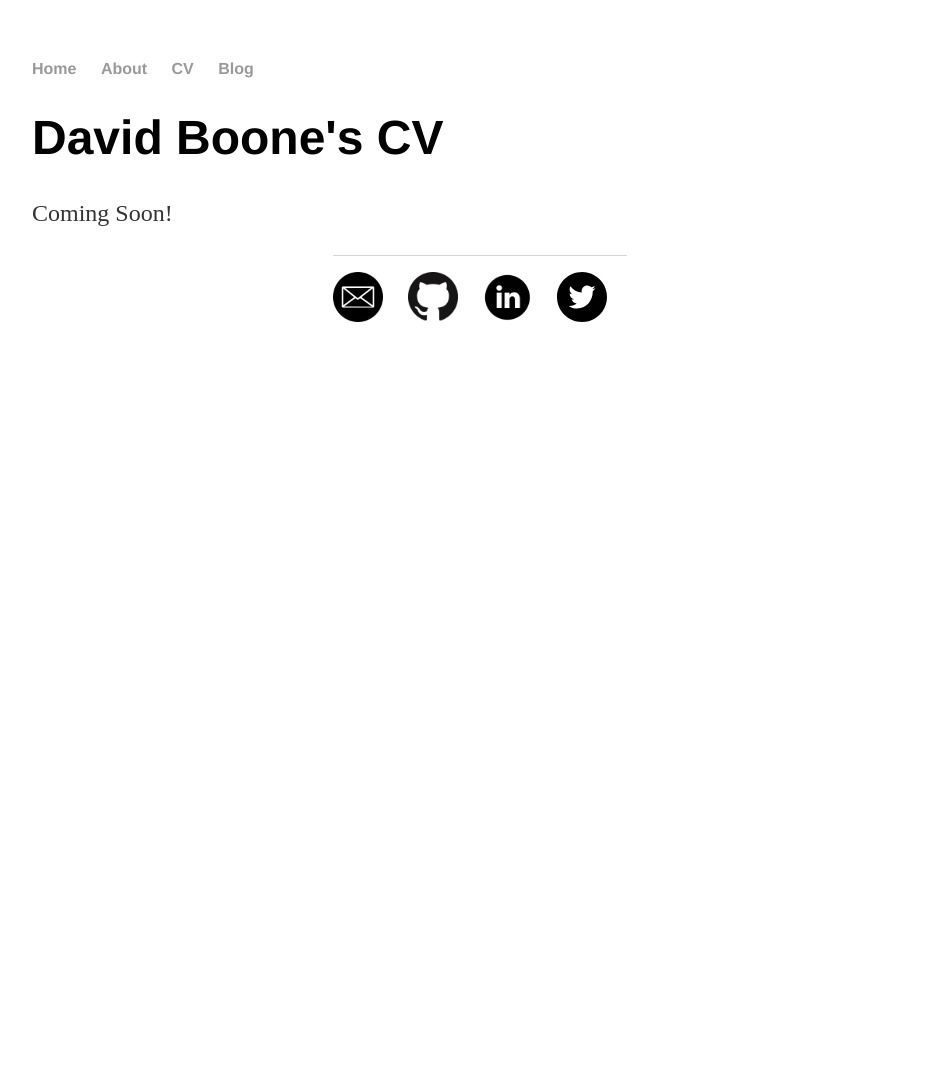
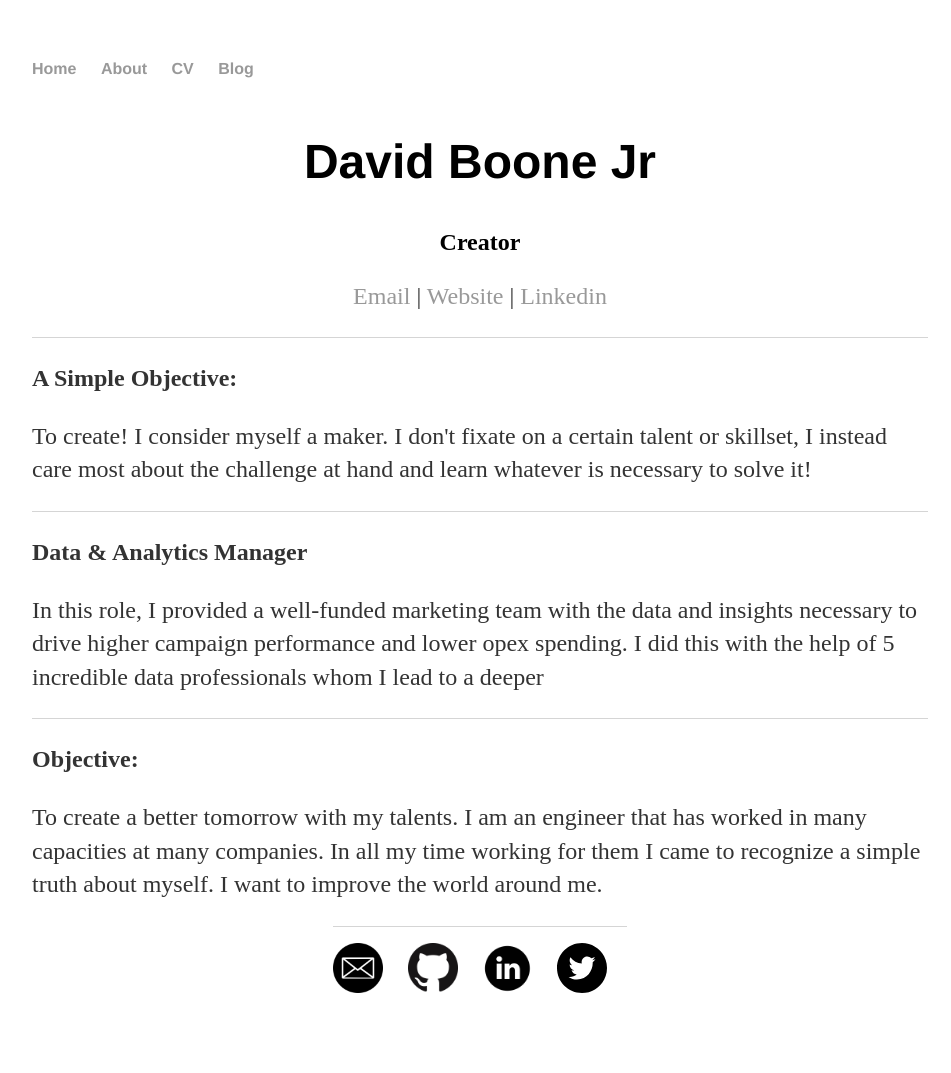
Before and after one commit to dboone31/dboone, a Jekyll site: the page built from cv/index.html, in a window 1280 px wide. Shown: the whole page, without its empty margins (160-1111 px from the left). Built offline with Jekyll 4.4.1, drawn with Linux system fonts in a browser that asks for light colours; before the commit the page ends 900 px from its top, so only the background shows below that.

Commit message:
updating cv section

```diff
--- a/_config.yml
+++ b/_config.yml
@@ -1,3 +1,3 @@
-name: David Boone, Software Engineer
+name: David Boone, Creator
 markdown: kramdown
 permalink: /blog/:year/:month/:day/:title
--- a/css/main.css
+++ b/css/main.css
@@ -50,8 +50,15 @@ ul.posts li {
 }
 
 .center {
-    display: block;
+    display: table;
+    text-align: center;
     margin-left: auto;
     margin-right: auto;
-    --width: 50%;
   }
+
+.cv-body-section {
+    border-top: 1px solid #d5d5d5;
+}
+.cv-sub-section-header {
+    font-weight: bold;
+}
--- a/cv/index.html
+++ b/cv/index.html
@@ -2,6 +2,23 @@
 layout: default
 title: David Boone's CV
 ---
+<section id="cv-header" class="center">
+    <h1>David Boone Jr</h1>
+    <h2>Creator</h2>
+    <p><a href="mailto:boone.david2@gmail.com">Email</a> | <a href="www.davidboonejr.com">Website</a> | <a href="www.linkedin.com/dboone31">Linkedin</a></p>
+</section>
 
-<h1>{{ page.title }}</h1>
-<p>Coming Soon!</p>
+<section class="cv-body-section">
+    <p class="cv-sub-section-header">A Simple Objective:</p>
+    <p class="cv-sub-section-text">To create! I consider myself a maker. I don't fixate on a certain talent or skillset, I instead care most about the challenge at hand and learn whatever is necessary to solve it!</p>
+</section>
+
+<section class="cv-body-section">
+    <p class="cv-sub-section-header">Data & Analytics Manager</p>
+    <p class="cv-sub-section-text">In this role, I provided a well-funded marketing team with the data and insights necessary to drive higher campaign performance and lower opex spending. I did this with the help of 5 incredible data professionals whom I lead to a deeper </p>
+</section>
+
+<section class="cv-body-section">
+    <p class="cv-sub-section-header">Objective:</p>
+    <p class="cv-sub-section-text">To create a better tomorrow with my talents. I am an engineer that has worked in many capacities at many companies. In all my time working for them I came to recognize a simple truth about myself. I want to improve the world around me.</p>
+</section>
--- a/index.html
+++ b/index.html
@@ -1,6 +1,6 @@
 ---
 layout: default
-title: David Boone, Software Engineer
+title: David Boone, Creator
 ---
 <div class="Logo">
     <img src="img/Davidboone7121.jpg" class="center" />
```
Also changed, not shown: _layouts/default.html (+8 -0 lines), cv/resume.html (added, +99 -0 lines), img/background1.jpg (added).
